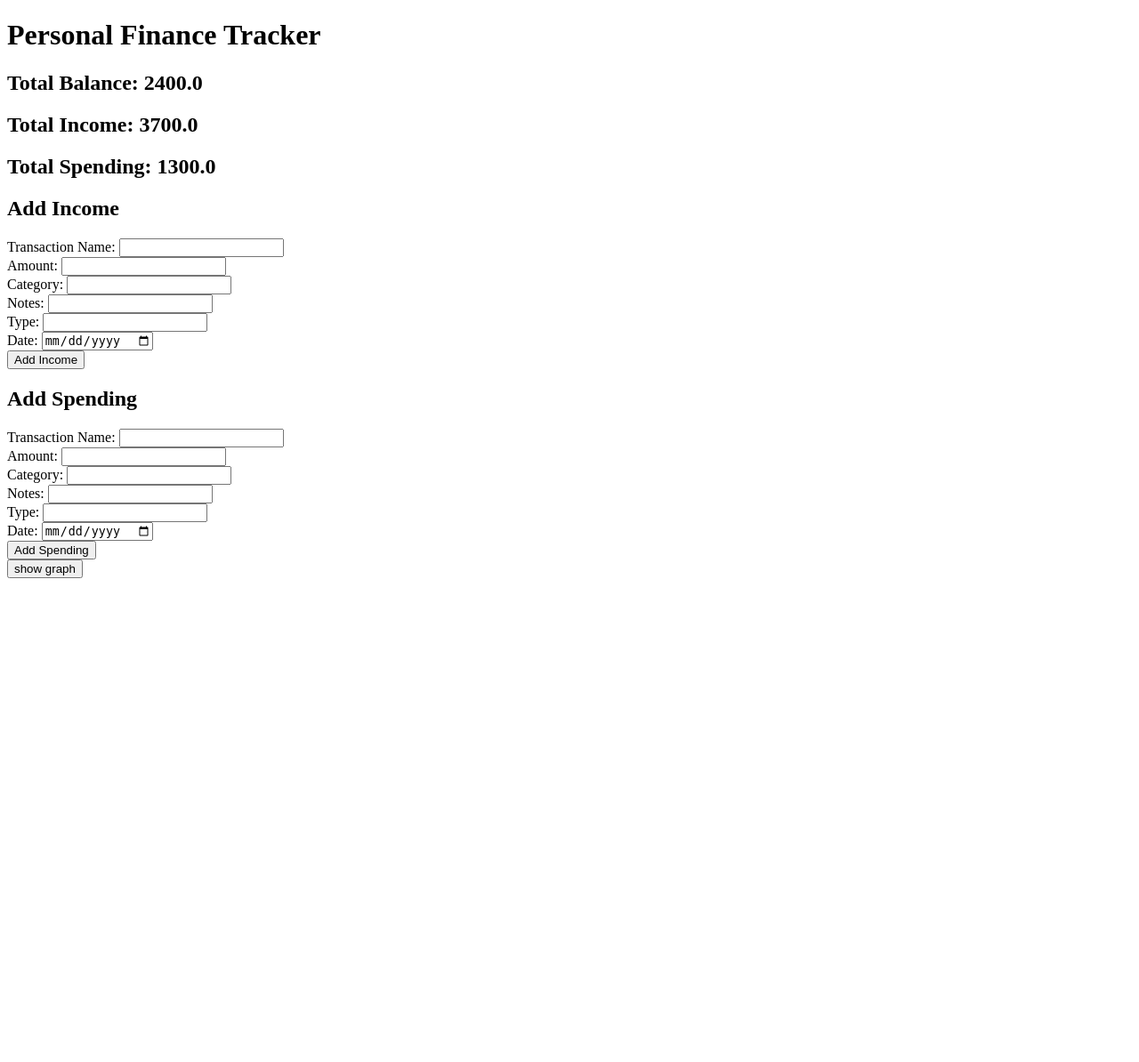
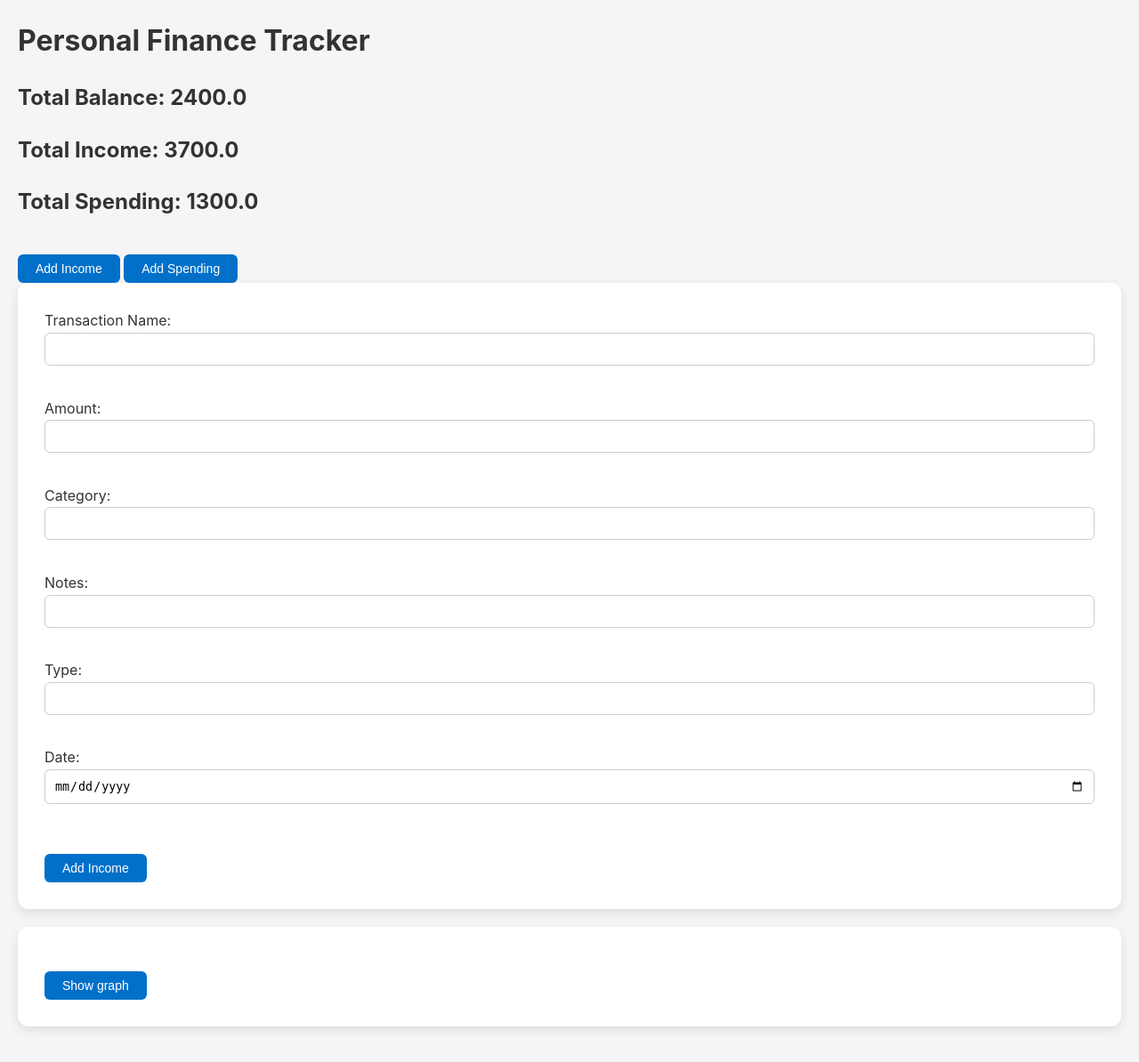
Before and after one commit to UltHamiz/course-project-team-10, a Flask app: page / in a window 1280 px wide. Shown: the whole page at 89% size. Before the commit the page ends 650 px from the top, so only its background shows below. Run offline with Flask 2, Linux system fonts and the light colour scheme.

Commit message:
added styles

```diff
--- /dev/null
+++ b/static/index.css
@@ -0,0 +1,61 @@
+/* Reset some default styles */
+* {
+    margin: 0;
+    padding: 0;
+    box-sizing: border-box;
+}
+
+body {
+    font-family: 'SF Pro Display', 'Helvetica Neue', Helvetica, Arial, sans-serif;
+    background-color: #f5f5f7;
+    color: #333;
+    line-height: 1.6;
+    padding: 20px;
+}
+
+h1, h2 {
+    margin-bottom: 20px;
+}
+
+form {
+    background-color: #fff;
+    border-radius: 12px;
+    box-shadow: 0 4px 12px rgba(0, 0, 0, 0.1);
+    padding: 30px;
+    margin-bottom: 20px;
+}
+
+input[type="submit"], button {
+    display: inline-block;
+    background-color: #0070c9;
+    color: #fff;
+    text-align: center;
+    border-radius: 6px;
+    padding: 8px 20px;
+    font-size: 14px;
+    cursor: pointer;
+    border: none;
+    margin-top: 20px;
+}
+
+input[type="submit"]:hover, button:hover {
+    background-color: #0058a5;
+}
+
+input[type="text"], input[type="number"], input[type="date"] {
+    display: block;
+    width: 100%;
+    padding: 10px;
+    border: 1px solid #ccc;
+    border-radius: 6px;
+    margin-bottom: 10px;
+}
+
+label {
+    display: block;
+    margin-bottom: 5px;
+}
+button.active {
+    background-color: #322f3d;
+    color: white;
+}
--- a/templates/index.html
+++ b/templates/index.html
@@ -2,6 +2,8 @@
 <html>
 <head>
     <title>Personal Finance Tracker</title>
+    <link rel="stylesheet" href="{{ url_for('static', filename='index.css') }}">
+    <script src="{{ url_for('static', filename='index.js') }}" defer></script>
 </head>
 <body>
     <h1>Personal Finance Tracker</h1>
@@ -9,8 +11,11 @@
     <h2>Total Income: {{ total_income }}</h2>
     <h2>Total Spending: {{ total_spending }}</h2>
 
-    <h2>Add Income</h2>
-    <form action="/add_income" method="post">
+    <button onclick="switchForm('income')">Add Income</button>
+    <button onclick="switchForm('spend')">Add Spending</button>
+
+    <div id="forms-container">
+        <form id="income-form" action="/add_income" method="post" onsubmit="return validateForm(event, this);">
             Transaction Name: <input type="text" name="transaction_name"><br>
             Amount: <input type="number" step="0.01" name="amount"><br>
             Category: <input type="text" name="category"><br>
@@ -20,8 +25,7 @@
             <input type="submit" value="Add Income">
         </form>
 
-    <h2>Add Spending</h2>
-    <form action="/add_spending" method="post">
+        <form id="spending-form" action="/add_spending" method="post" style="display: none;" onsubmit="return validateForm(event, this);">
             Transaction Name: <input type="text" name="transaction_name"><br>
             Amount: <input type="number" step="0.01" name="amount"><br>
             Category: <input type="text" name="category"><br>
@@ -30,8 +34,10 @@
             Date: <input type="date" name="date"><br>
             <input type="submit" value="Add Spending">
         </form>
-    <form action="/graph" method = "post">
-        <button type="submit">show graph</button>
+    </div>
+
+    <form action="/graph" method="post">
+        <button type="submit">Show graph</button>
     </form>
 </body>
 </html>
```
Also changed, not shown: static/graph.css (added, +27 -0 lines), static/index.js (added, +34 -0 lines), templates/graph.html (+7 -0 lines). Lines whose indentation alone changed are shown as unchanged.
